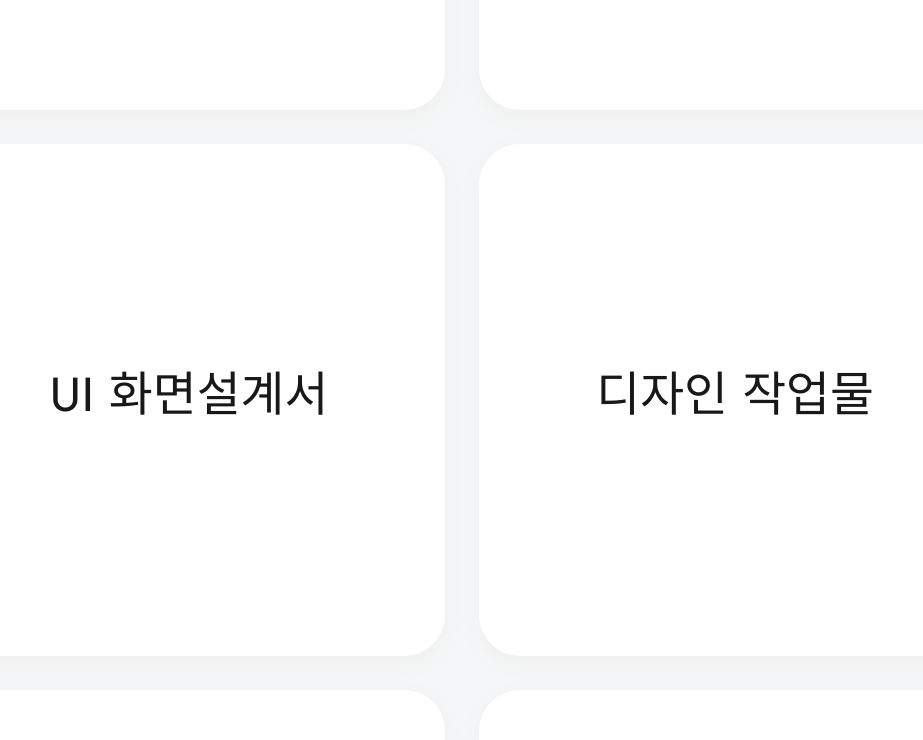
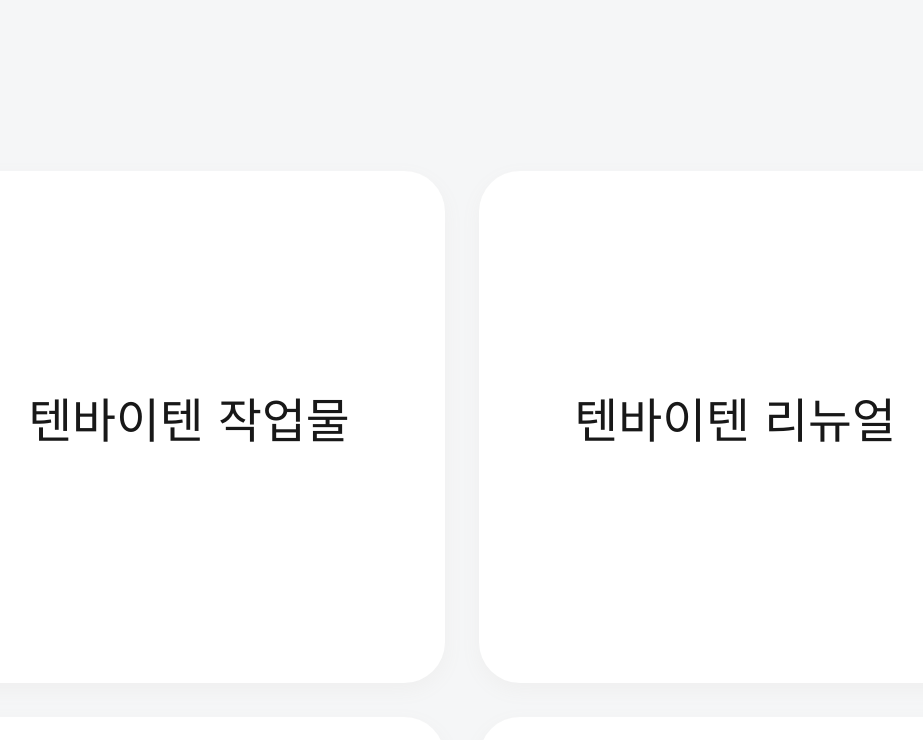
Before and after one commit to joyurim/warehouse, a Vue app: page / in a window 1280 px wide. Shown: the top 740 px of the page, without its empty margins (178-1101 px from the left). Built offline with nearby package versions, Linux system fonts and the light colour scheme.

Commit message:
gitignore 추가

```diff
--- a/src/styles/common.scss
+++ b/src/styles/common.scss
@@ -150,15 +150,17 @@
     justify-content: center;
     overflow-x: hidden;
     min-height: 100svh;
+    background: $grey10;
   }
 }
 .mainContainer {
   display: flex;
   flex-direction: column;
   justify-content: center;
-  width: 100vw;
-  height: 100svh;
-  background: $grey10;
+  min-width: 375px;
+  max-width: 750px;
+  width: 100%;
+  height: 100%;
   .quickMenu {
     display: flex;
     flex-direction: column;
@@ -181,6 +183,8 @@
   display: flex;
   flex-direction: column;
   align-items: center;
+  padding: pxToVw(50) 0;
+  box-sizing: border-box;
   &__container {
     display: grid;
     grid-template-columns: repeat(2, 1fr);
--- a/src/styles/work/fubaoSeasonGreetings.scss
+++ b/src/styles/work/fubaoSeasonGreetings.scss
@@ -188,7 +188,7 @@
     }
     &__container {
       overflow: hidden;
-      height: pxToVw(2528);
+      height: pxToVw(1160);
     }
     &__flower {
       position: relative;
```
Also changed, not shown: 2 other files (tests, documents, lock files or other folders).
